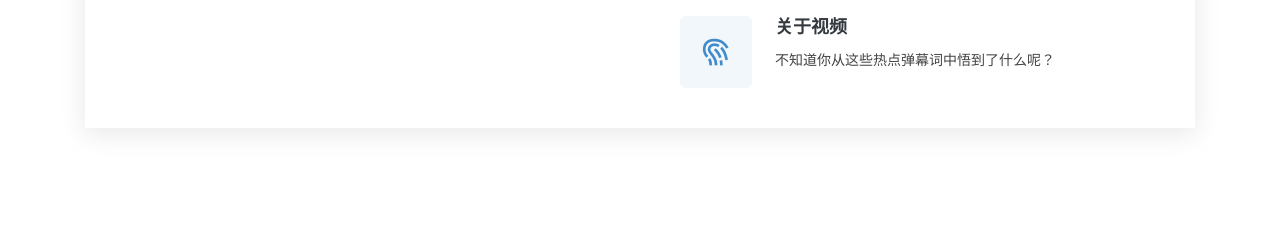
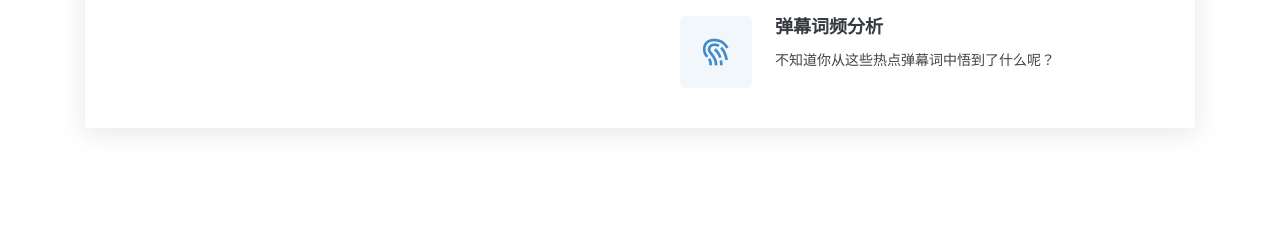
Before and after one commit to CS-Zucker/flask_bilibili_spider, a Flask app: template demo_flask/App/templates/result_word_analysis.html in a window 1280 px wide. Shown: the part 450-684 px from the top of the page. Run offline with Flask 2, Linux system fonts and the light colour scheme; the template is opened without the code that fills it, so the values that code supplies are empty; some libraries are stand-ins or nearby versions.

Commit message:
fix img_url

```diff
--- a/demo_flask/App/templates/result_word_analysis.html
+++ b/demo_flask/App/templates/result_word_analysis.html
@@ -108,7 +108,7 @@
 
               <div class="icon-box" data-aos="fade-up" data-aos-delay="100">
                 <div class="icon"><i class="bx bx-fingerprint"></i></div>
-                <h4 class="title"><a href="#video_info">关于视频</a></h4>
+                <h4 class="title"><a href="#main">弹幕词频分析</a></h4>
                 <p class="description">不知道你从这些热点弹幕词中悟到了什么呢？</p>
               </div>
 
@@ -155,7 +155,7 @@
         }
         option = {
           title: {
-            text: '观察者新闻内容关键词频率分布',
+            text: '视频弹幕内容关键词频率分布',
             subtext: '通过鼠标单击、滚轮或两指进行缩放'
           },
           grid: {
--- a/demo_flask/App/word_cloud.py
+++ b/demo_flask/App/word_cloud.py
@@ -12,12 +12,12 @@ from spider.spider_data.database import Database
 
 def draw_wordcloud(bv, text):
 
-    img = Image.open(r'/home/featurize/work/demo_flask/App/static/assets/img/wordcloud-img/wordcloud-bg-3.jpg')   #打开遮罩图片
+    img = Image.open(r'/home/featurize/work/git-flask/flask_bilibili_spider/demo_flask/App/static/assets/img/wordcloud-img/wordcloud-bg-3.jpg')   #打开遮罩图片
     img_array = np.array(img)   #将图片转换为数组
     wc = WordCloud(
         background_color='white',
         mask=img_array,
-        font_path="/home/featurize/work/demo_flask/App/static/spatial/assets/fonts/MSYH.TTC"
+        font_path="git-flask/flask_bilibili_spider/demo_flask/App/static/spatial/assets/fonts/MSYH.TTC"
     )
     wc.generate_from_text(text)
 
@@ -29,7 +29,7 @@ def draw_wordcloud(bv, text):
     plt.show()    #显示生成的词云图片
 
     #输出词云图片到文件
-    plt.savefig('/home/featurize/work/demo_flask/App/static/assets/img/wordcloud-img/{}.jpg'.format(bv),dpi=500)
+    plt.savefig('git-flask/flask_bilibili_spider/demo_flask/App/static/assets/img/wordcloud-img/{}.jpg'.format(bv),dpi=500)
 
 
 if __name__ == "__main__":
```
Also changed, not shown: demo_flask/App/static/assets/img/wordcloud-img/BV1AF411C7yK.jpg (added), demo_flask/App/static/assets/img/wordcloud-img/BV1T94y1e74E.jpg.
